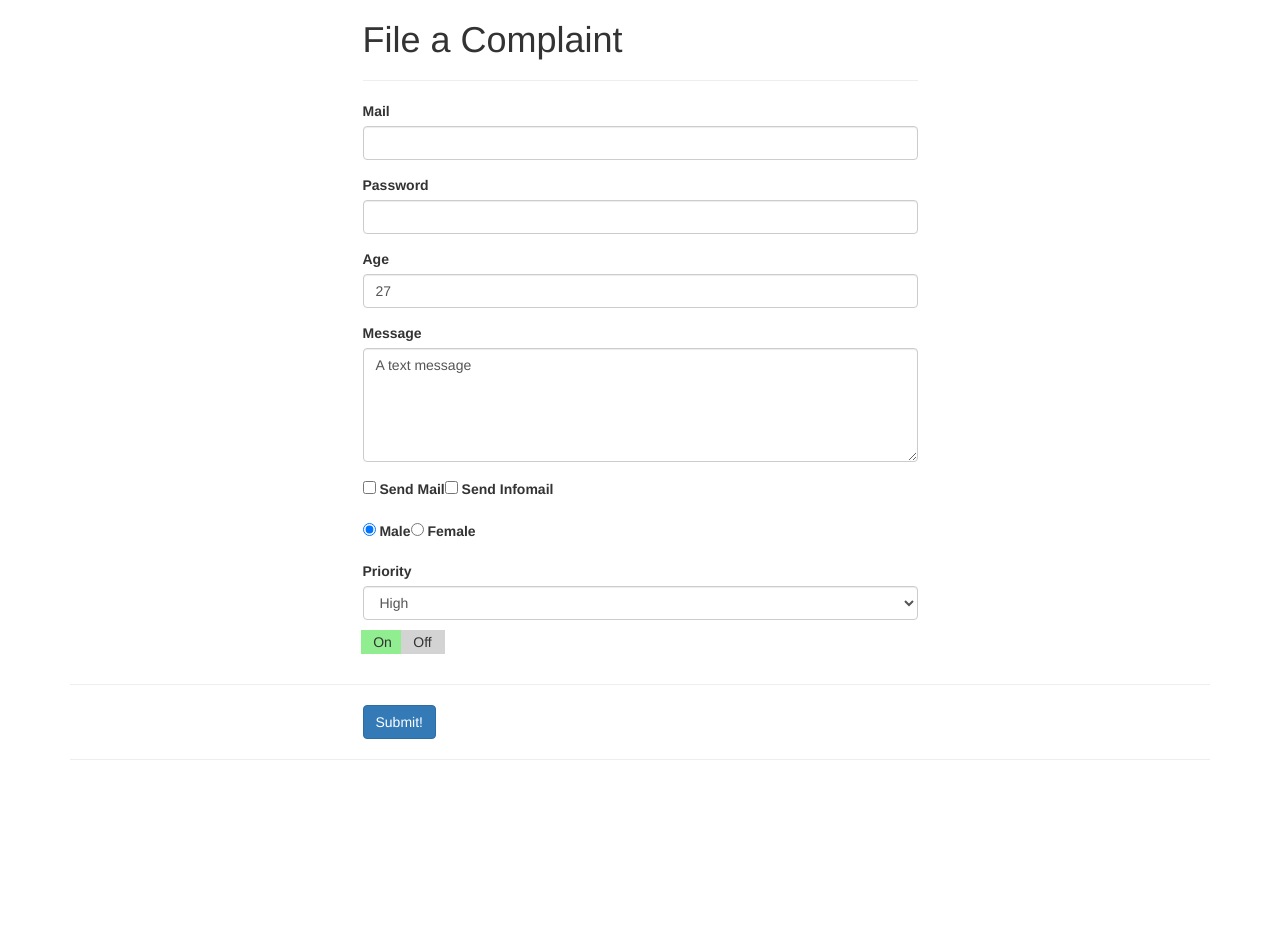
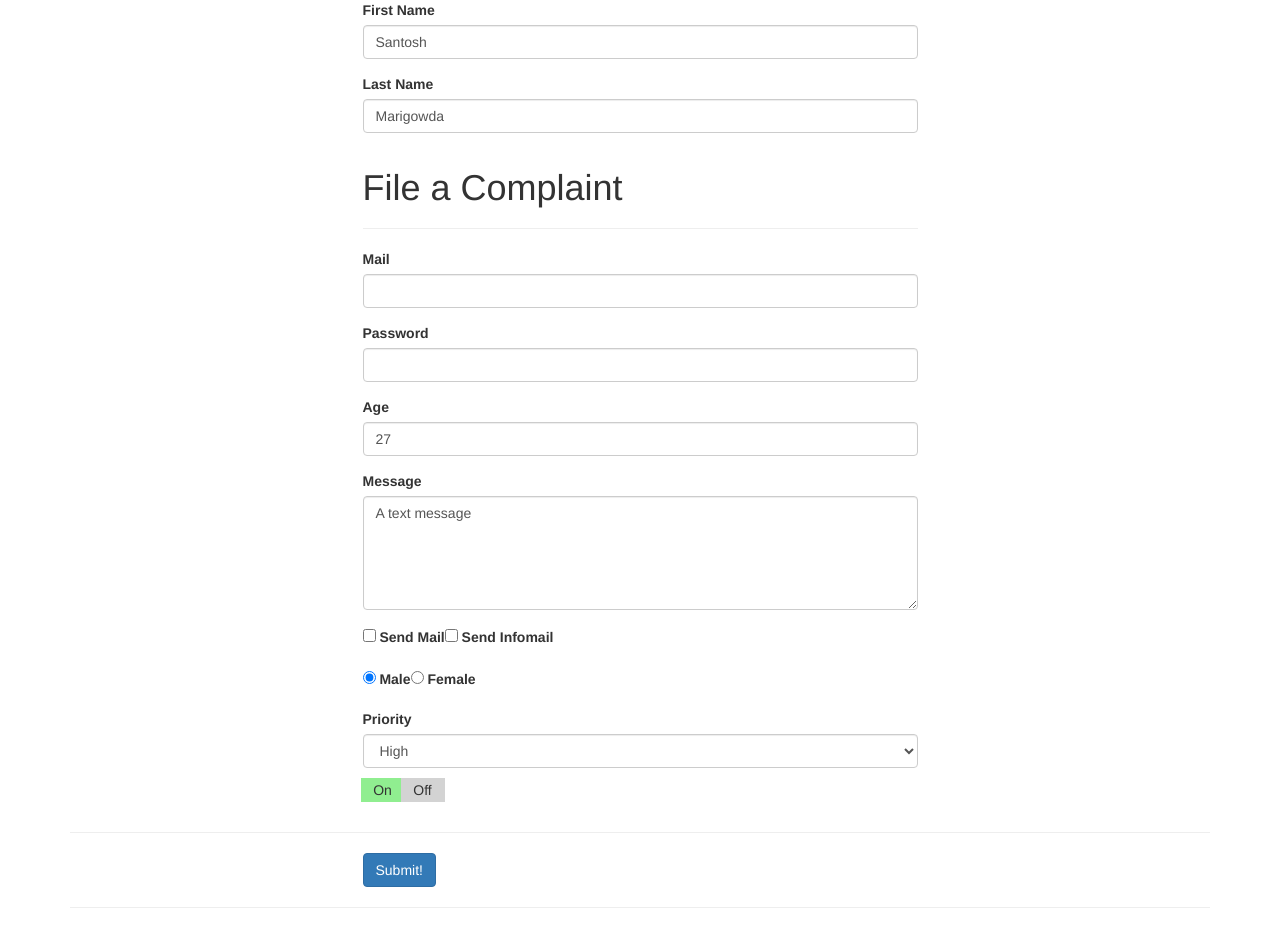
Before and after one commit to smarigowda/vuejs-cli-udemy, a Vue app: page / in a window 1280 px wide. Before the commit the page ends 800 px from the top, so only its background shows below. Built offline with nearby package versions, Linux system fonts and the light colour scheme; a web font is replaced by a local one.

Commit message:
FullName custom control complete

```diff
--- a/src/App.vue
+++ b/src/App.vue
@@ -2,6 +2,9 @@
     <div class="container">
         <form>
             <div class="row">
+                <div class="col-xs-12 col-sm-8 col-sm-offset-2 col-md-6 col-md-offset-3">
+                    <app-full-name v-model="fullName"></app-full-name>
+                </div>
                 <div class="col-xs-12 col-sm-8 col-sm-offset-2 col-md-6 col-md-offset-3">
                     <h1>File a Complaint</h1>
                     <hr>
@@ -128,6 +131,7 @@
                         <p>Gender: {{ gender }}</p>
                         <p>Priority: {{ selectedPriority }}</p>
                         <p>Switched: {{ dataSwitch }}</p>
+                        <p>Full Name: {{ fullName }}</p>
                     </div>
                 </div>
             </div>
@@ -137,6 +141,7 @@
 
 <script>
     import Switch from './Switch.vue';
+    import Fullname from './Fullname.vue';
 
     export default {
         data() {
@@ -153,10 +158,12 @@
                 priority: ['High', 'Medium', 'Low'],
                 dataSwitch: true,
                 isFormSubmitted: false,
+                fullName: 'Santosh Marigowda'
             }
         },
         components: {
             appSwitch: Switch,
+            appFullName: Fullname,
         },
         methods: {
             submitted() {
--- /dev/null
+++ b/src/Fullname.vue
@@ -0,0 +1,51 @@
+<template>
+
+  <div>
+    <div class="form-group">
+      <label for="firstname">First Name</label>
+      <input
+      type="text"
+      id="firstname"
+      class="form-control"
+      :value="firstName"
+      @input="nameChanged(true, $event)"
+      >
+    </div>
+    <div class="form-group">
+      <label for="firstname">Last Name</label>
+      <input
+      type="text"
+      id="lastname"
+      class="form-control"
+      :value="lastName"
+      @input="nameChanged(false, $event)"
+      >
+    </div>
+  </div>
+
+</template>
+<script>
+export default {
+  props: ['value'],
+  methods: {
+    nameChanged(isFirstName, event) {
+      let name = '';
+      if(isFirstName) {
+        name = event.target.value + ' ' + this.lastName;
+      } else {
+        name = this.firstName + ' ' + event.target.value;
+      }
+      this.value = name;
+      this.$emit('input', name)
+    }
+  },
+  computed: {
+    firstName() {
+      return this.value.split(' ')[0]
+    },
+    lastName() {
+      return this.value.split(' ')[1]
+    }
+  }
+};
+</script>
```
